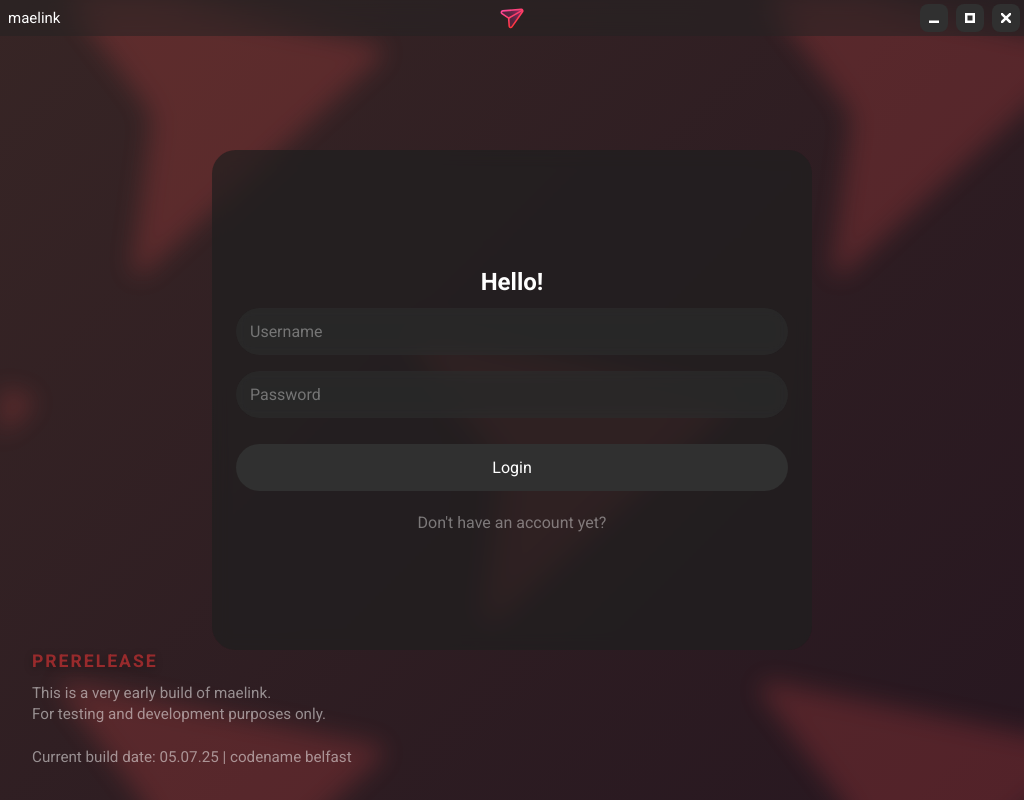
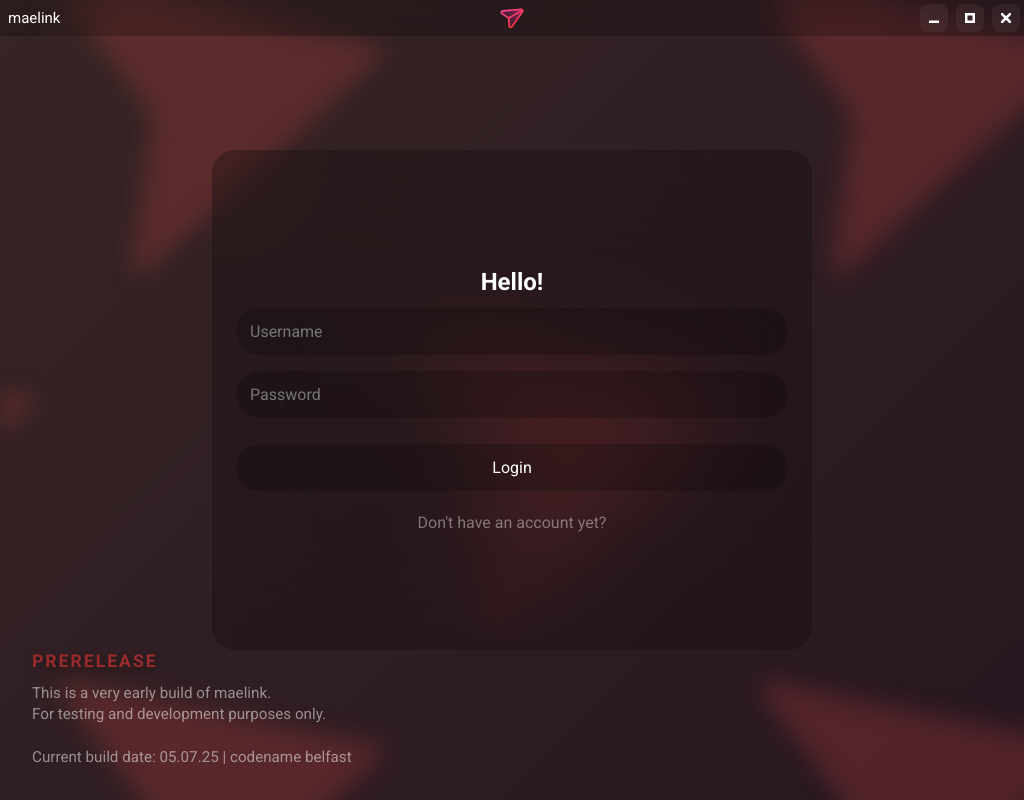
Before and after one commit to maelink-communications/client, an Electron app: page auth.html in a window 1024 px wide. Drawn offline with Linux system fonts and the light colour scheme; a web font is replaced by a local one.

Commit message:
Glassy modals :woah:

```diff
--- a/assets/client.css
+++ b/assets/client.css
@@ -8,6 +8,8 @@
   --accent: linear-gradient(to bottom right, var(--accent1), var(--accent2));
   --accent1: #ff3737;
   --accent2: #ff1271;
+  --glass: rgba(0, 0, 0, 0.2);
+  --glass-light: rgba(255, 255, 255, 0.05);
 
   --pill: 24px;
   --size: 8px;
@@ -25,10 +27,10 @@
   height: 65%;
   display: flex;
   align-items: center;
-  background-color: #202020b6;
+  background-color: var(--glass);
   justify-content: center;
   z-index: 10;
-  backdrop-filter: blur(8px);
+  backdrop-filter: blur(48px);
   min-width: 600px;
   min-height: 480px;
   max-width: 600px;
@@ -133,6 +135,11 @@ input {
   font-size: inherit;
 }
 
+.modal input {
+  background-color: var(--glass);
+  backdrop-filter: none;
+}
+
 textarea:focus, input:focus, button:focus{
     outline: none;
 }
@@ -147,6 +154,10 @@ button {
   font-family: inherit;
   font-size: inherit;
   transition: cubic-bezier(0.19, 1, 0.22, 1) 0.25s;
+}
+
+.modal button {
+  background-color: var(--glass);
 }
 
 @keyframes accent-shadow {
--- a/auth.html
+++ b/auth.html
@@ -13,6 +13,15 @@
     <style>
         :root {
             --sidebar-width: 0;
+        }
+
+        .titlebar {
+            background: rgba(0, 0, 0, 0.2);
+            backdrop-filter: blur(16px);
+        }
+
+        .decorations img {
+            background: rgba(255, 255, 255, 0.05);
         }
     </style>
 </head>
--- a/titlebar/titlebar.css
+++ b/titlebar/titlebar.css
@@ -6,8 +6,6 @@
   top: 0;
   width: 100%;
   height: 36px;
-  background: rgba(0, 0, 0, 0.5);
-  backdrop-filter: blur(16px);
   -webkit-app-region: drag;
 }
 
```
